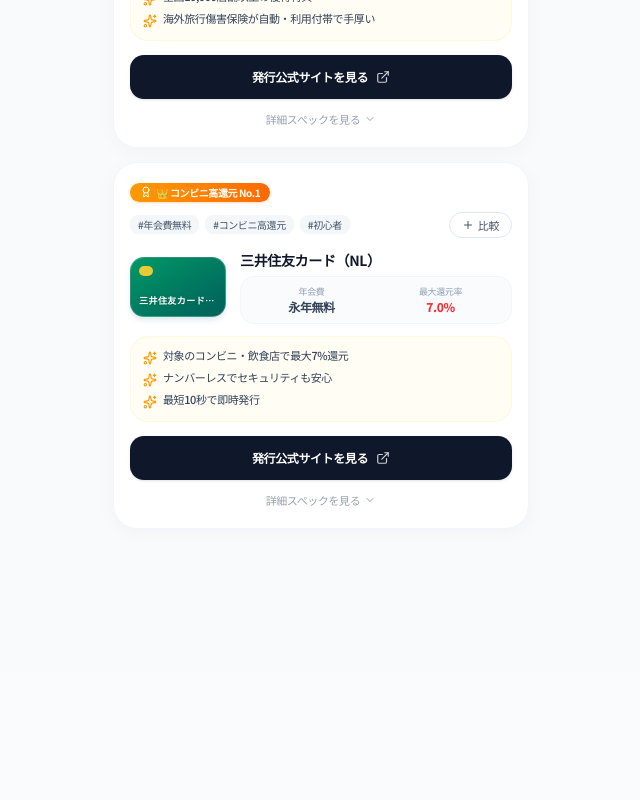
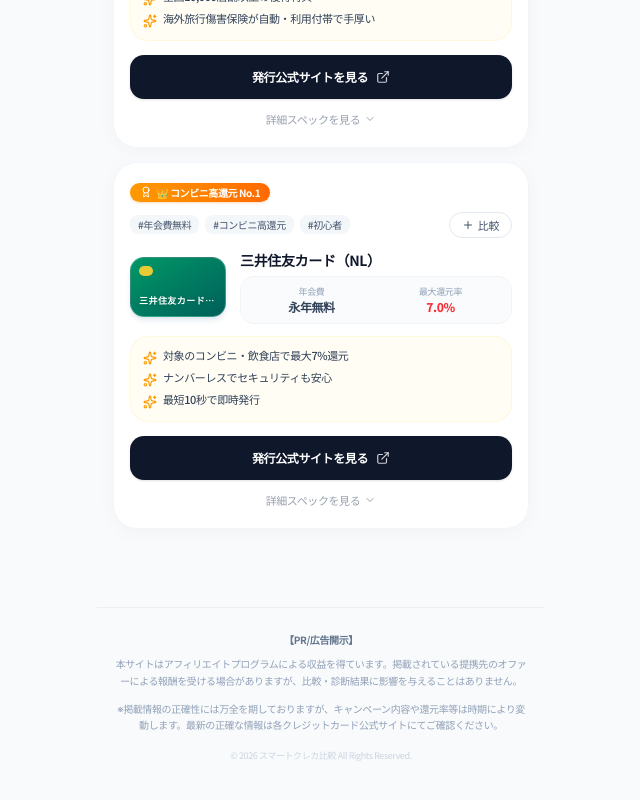
Before and after one commit to mizumar/smart-card-select, a Next.js app: page / in a window 1280 px wide. Shown: the part 1563-2363 px from the top of the page, without its empty margins (319-959 px from the left). Before the commit the page ends 2234 px from the top, so only its background shows below. Built offline with nearby package versions, Linux system fonts and the light colour scheme.

Commit message:
✨ Add footer with PR disclosure and copyright information

```diff
--- a/src/app/page.tsx
+++ b/src/app/page.tsx
@@ -148,6 +148,20 @@
         )}
       </div>
 
+      {/* フッター（PR表記・免責事項） */}
+      <footer className="mt-12 pb-12 px-4 text-center text-slate-400 text-[10px] leading-relaxed max-w-md mx-auto border-t border-slate-200/60 pt-6">
+        <p className="font-bold text-slate-500 mb-2">【PR/広告開示】</p>
+        <p className="mb-3">
+          本サイトはアフィリエイトプログラムによる収益を得ています。掲載されている提携先のオファーによる報酬を受ける場合がありますが、比較・診断結果に影響を与えることはありません。
+        </p>
+        <p className="text-slate-400">
+          ※掲載情報の正確性には万全を期しておりますが、キャンペーン内容や還元率等は時期により変動します。最新の正確な情報は各クレジットカード公式サイトにてご確認ください。
+        </p>
+        <p className="mt-4 text-[9px] text-slate-300">
+          &copy; 2026 スマートクレカ比較 All Rights Reserved.
+        </p>
+      </footer>
+
       {/* 2枚比較ボトムシート */}
       <CompareBottomSheet cards={cards} />
 
```
